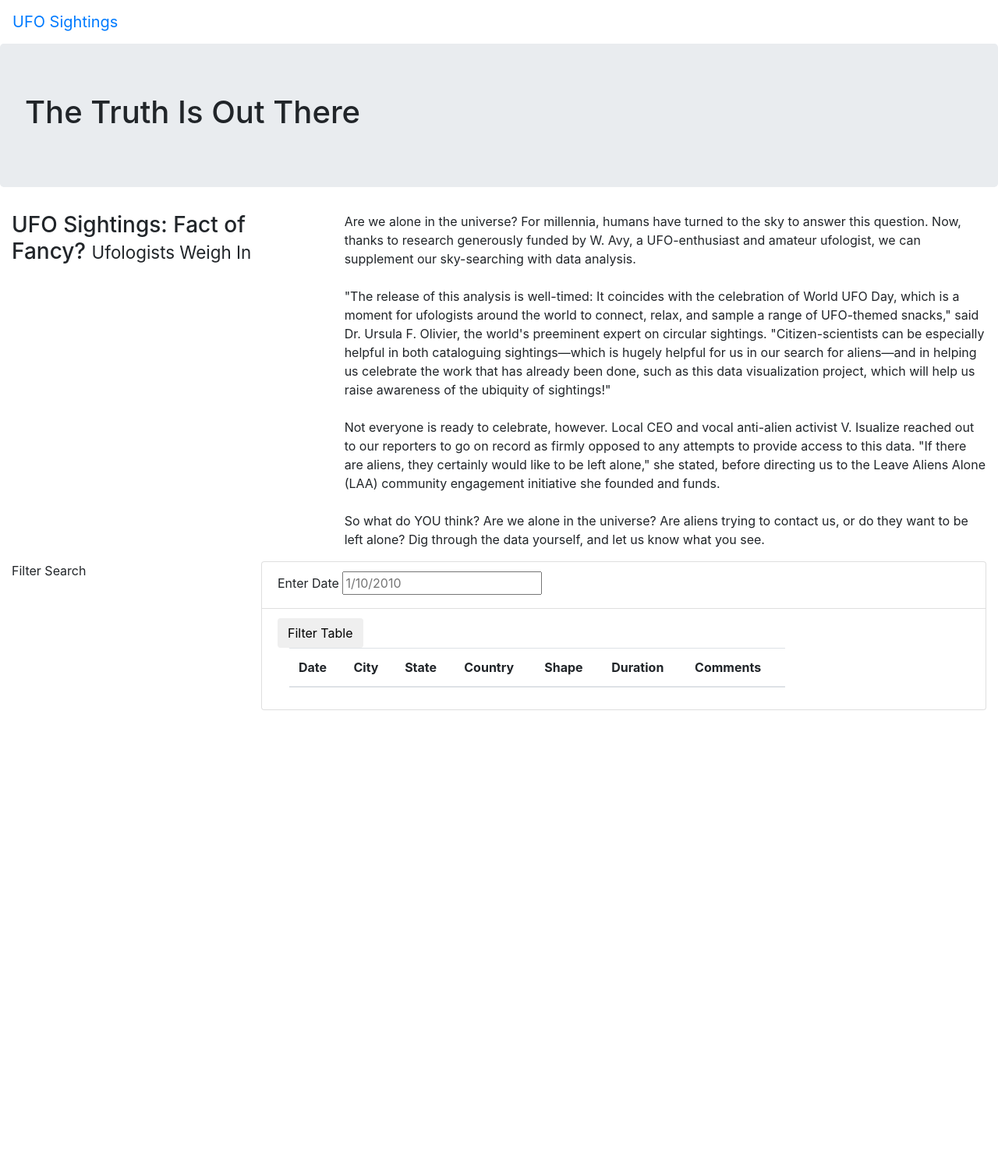
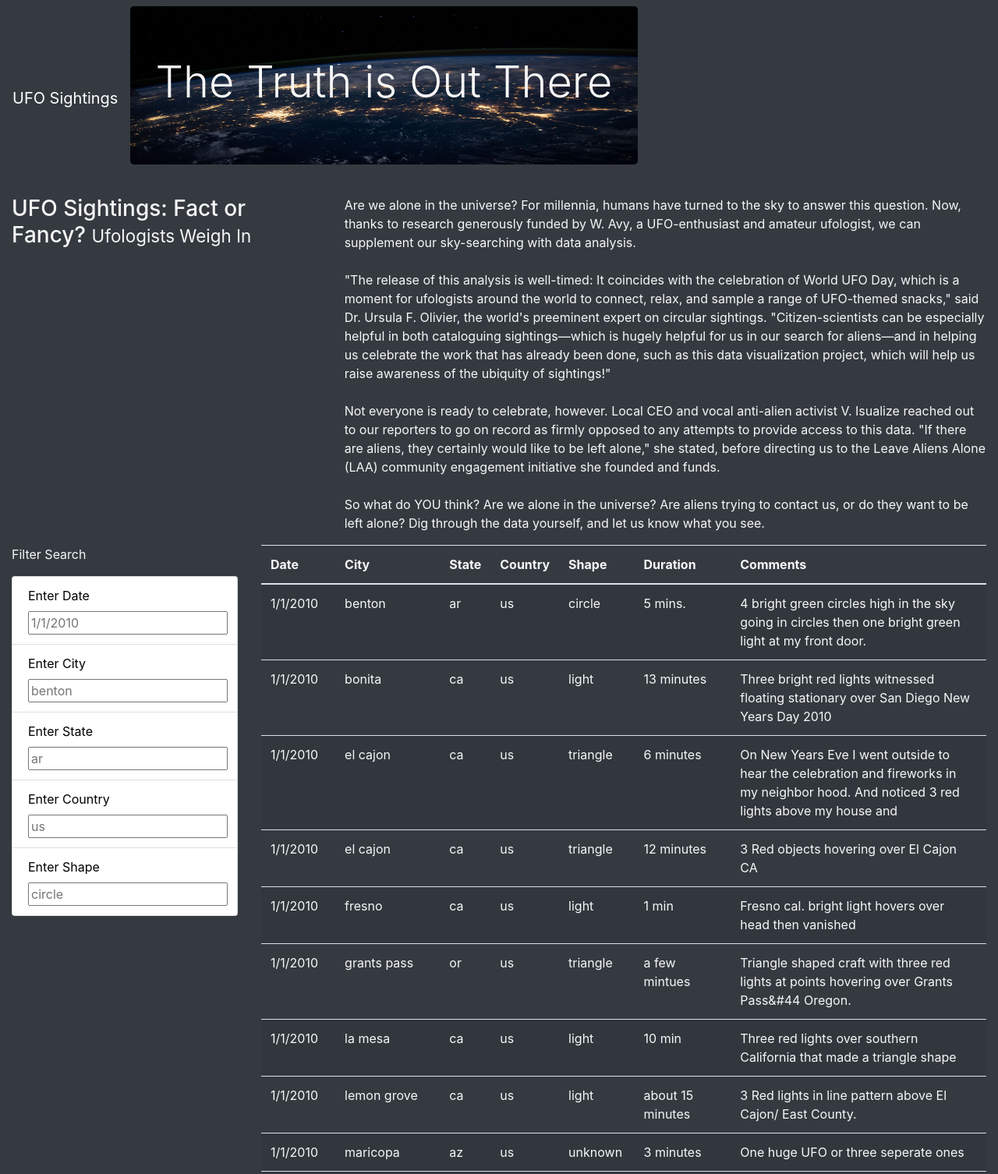
Before and after one commit to michaelberg1005/UFOs, a plain HTML site: page index.html in a window 1280 px wide. Shown: the top 1506 px of the page at 78% size. Before the commit the page ends 911 px from the top, so only its background shows below. Drawn offline with nearby package versions, Linux system fonts and the light colour scheme.

Commit message:
adding completed challenge files

```diff
--- a/index.html
+++ b/index.html
@@ -1,3 +1,4 @@
+
 <!DOCTYPE html>
 <html lang="en">
 <head>
@@ -12,21 +13,18 @@
     />
     <link rel="stylesheet" href="static/css/style.css">
 </head>
-<body>
+<body class="bg-dark">
     <div class="wrapper">
-
-        <nav class="navbar navbar-expand-lg">
+        <nav class="navbar navbar-dark bg-dark navbar-expand-lg">
             <a class="navbar-brand" href="index.html">UFO Sightings</a>
+                <div class="jumbotron">
+                    <h1 class="display-4">The Truth is Out There</h1>
+                </div>
         </nav>
-
-        <div class="jumbotron">
-            <h1>The Truth Is Out There</h1>
-        </div>
-
         <div class="container-fluid">
             <div class="row">
                 <div class="col-md-4">
-                <h3>UFO Sightings: Fact of Fancy? <small>Ufologists Weigh In</small></h3>
+                    <h3>UFO Sightings: Fact or Fancy? <small>Ufologists Weigh In</small></h3>
                 </div>
                 <div class="col-md-8">
                     <p>
@@ -43,16 +41,30 @@
                 <div class="col-md-3">
                     <form>
                         <p>Filter Search</p>
+                        <ul class="list-group" id="filters">
+                            <li class="filter list-group-item">
+                                <label for="date" style="color:black">Enter Date</label>
+                                <input type="text" placeholder="1/1/2010" id="datetime" />
+                            </li>
+                            <li class="filter list-group-item">
+                                <label for="city" style="color:black">Enter City</label>
+                                <input type="text" placeholder="benton" id="city" />
+                            </li>
+                            <li class="filter list-group-item">
+                                <label for="state" style="color:black">Enter State</label>
+                                <input type="text" placeholder="ar" id="state" />
+                            </li>
+                            <li class="filter list-group-item">
+                                <label for="country" style="color:black">Enter Country</label>
+                                <input type="text" placeholder="us" id="country" />
+                            </li>
+                            <li class="filter list-group-item">
+                                <label for="shape" style="color:black">Enter Shape</label>
+                                <input type="text" placeholder="circle" id="shape" />
+                            </li>
+                        </ul>
                        </form>
                 </div>
-              <div class="col-md-9">
-                <ul class="list-group">
-                    <li class="list-group-item">
-                        <label for="date">Enter Date</label>
-                        <input type="text" placeholder="1/10/2010" id="datetime" />
-                    </li>
-                    <li class="list-group-item">
-                        <button id="filter-btn" type="button" class="btn btn-default">Filter Table</button>
                 <div class="col-md-9">
                     <table class="table table-striped">
                         <thead>
@@ -69,12 +81,11 @@
                         <tbody></tbody>
                     </table>
                 </div>
-                    </li>
-                </ul>
             </div>
         </div>
     </div>
-
-	</div>
+    <script src="https://cdnjs.cloudflare.com/ajax/libs/d3/4.11.0/d3.js"></script>
+    <script src="static/js/data.js"></script>
+    <script src="static/js/app.js"></script>
 </body>
 </html>
--- a/static/css/style.css
+++ b/static/css/style.css
@@ -0,0 +1,10 @@
+body {
+
+    color: #f7f7f7;
+  }
+
+.jumbotron {
+    background-image: url("../images/nasa.jpg");
+    background-size: 100% 100%;
+    text-align: center;
+  }
--- /dev/null
+++ b/static/js/app.js
@@ -0,0 +1,74 @@
+// import the data from data.js
+const tableData = data;
+
+// Reference the HTML table using d3
+var tbody = d3.select("tbody");
+
+//function to build data table
+function buildTable(data) {
+  // First, clear out any existing data
+  tbody.html("");
+
+  // Next, loop through each object in the data
+  // and append a row and cells for each value in the row
+  data.forEach((dataRow) => {
+    // Append a row to the table body
+    let row = tbody.append("tr");
+
+    // Loop through each field in the dataRow and add
+    // each value as a table cell (td)
+    Object.values(dataRow).forEach((val) => {
+      let cell = row.append("td");
+      cell.text(val);
+      }
+    );
+  });
+}
+
+
+// Keep track of all filters
+var filters = {};
+
+//function to update filters in the Var filters list
+function updateFilters() {
+    //checking that update filters is working in console log
+    console.log('filtering')
+    //checking that the right filters are being ammended
+    console.log(filters)
+
+    //settting variables for changing of input bars
+    //recognizing box being changs
+    var changedElement = d3.select(this).select("input");
+    //establishing value
+    var elementValue = changedElement.property("value");
+    //establishing id
+    var filterId = changedElement.attr("id")
+
+
+    //if statement to ammend filters list
+    if (elementValue) {
+        filters[filterId] = elementValue;
+    }
+    else {
+        delete filters[filterId];
+    }
+    filterTable();
+}
+
+//filtering data for loop based on filters list
+function filterTable() {
+    let filteredData = tableData;
+
+    Object.entries(filters).forEach(([key, value]) => {
+        filteredData = filteredData.filter(row => row[key] === value)
+    });
+
+    buildTable(filteredData)
+};
+
+// Attach an event to listen for any changes to the filter inputs
+
+d3.selectAll(".filter").on("change", updateFilters);
+
+// Build the table when the page loads
+buildTable(tableData);
```
Also changed, not shown: js/app.js (deleted, +0 -33 lines), static/images/nasa.jpg (added), static/js/data.js (renamed from js/data.js). Lines whose indentation alone changed are shown as unchanged.
